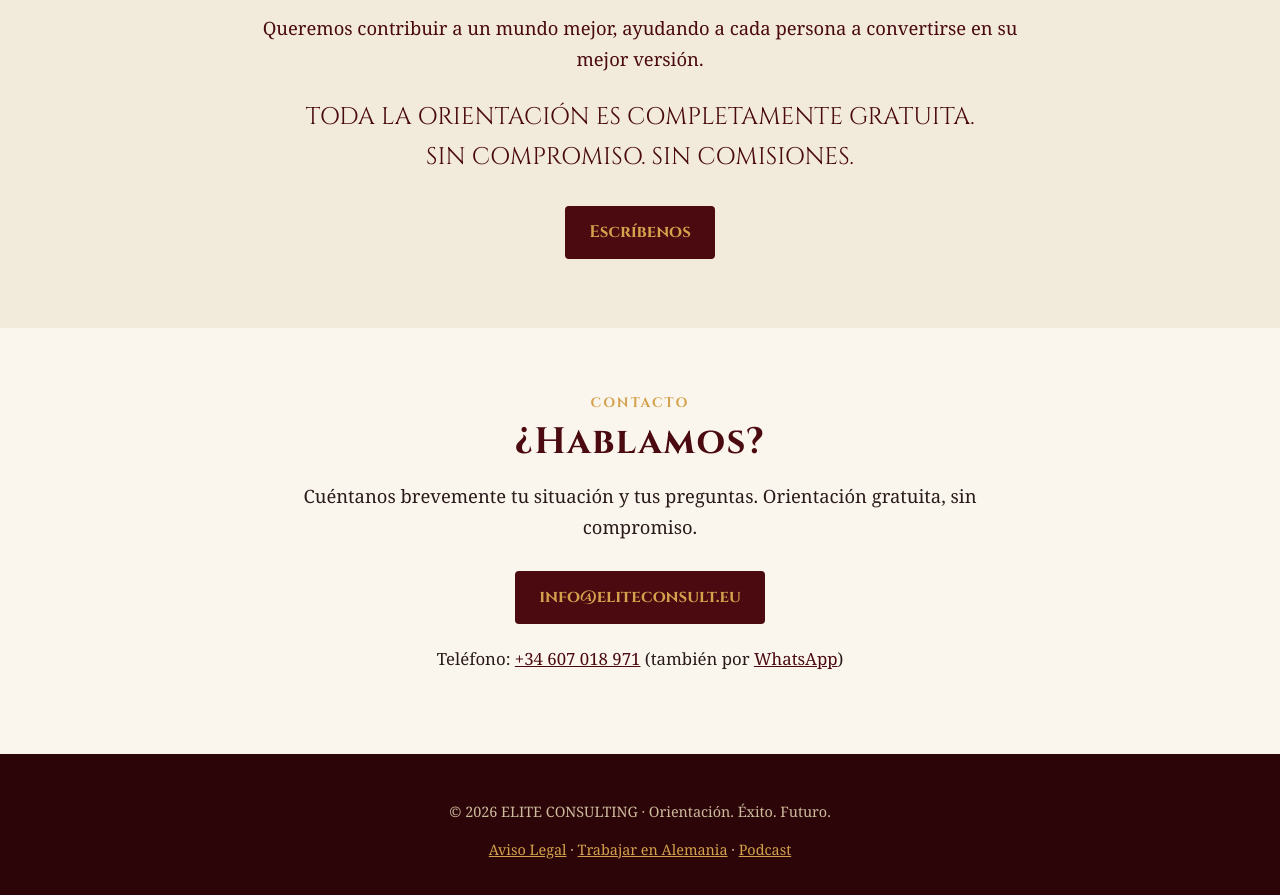
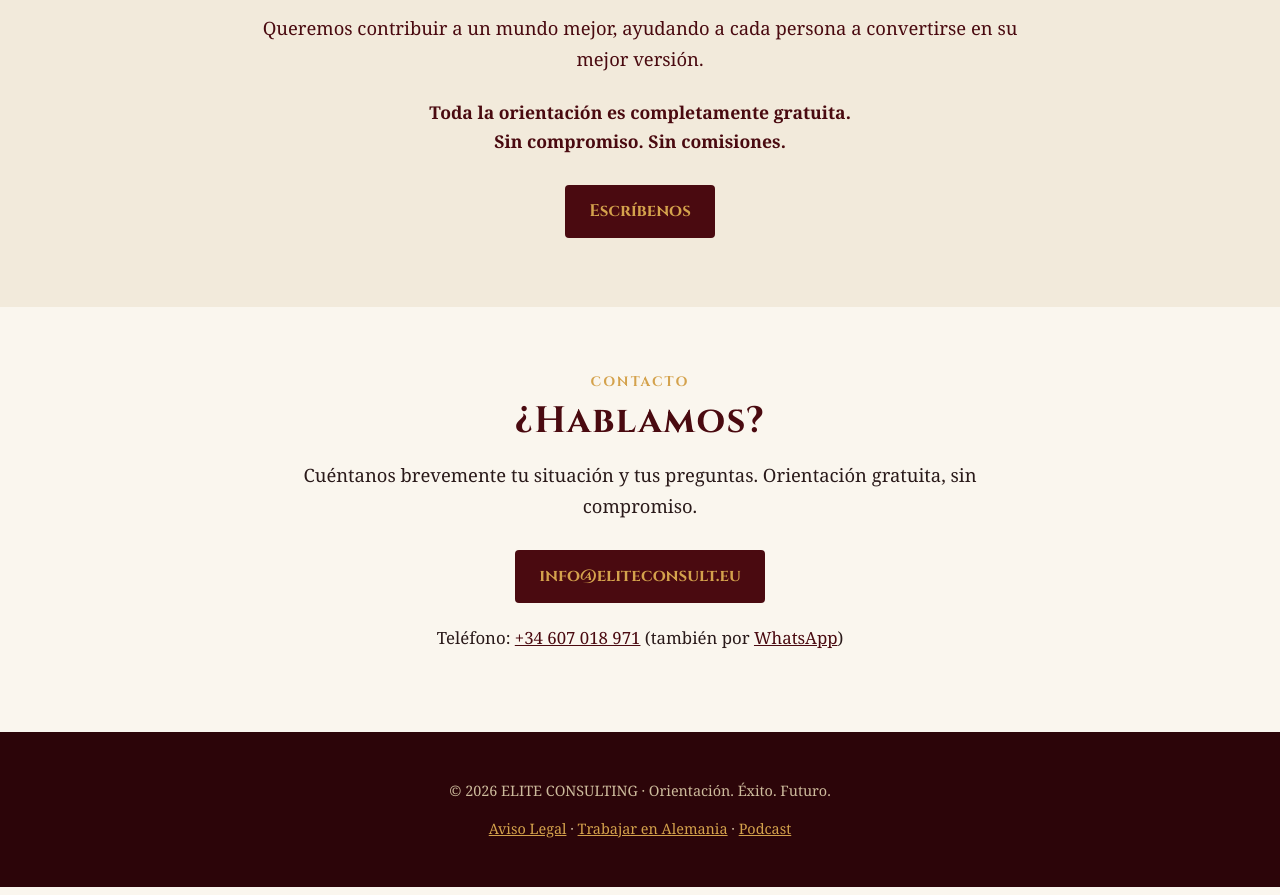
Before and after one commit to EliteConsultingPodcast/eliteconsult-site, a plain HTML site: page index.html in a window 1280 px wide. Shown: the part 4485-5380 px from the top of the page. Drawn offline with Linux system fonts and the light colour scheme.

Commit message:
Set the free-section line to sentence case and body type.
The Spanish and English homepages no longer shout the free-orientation line in capitals, and .free .big uses the body font at 1.1rem instead of Cinzel.

Co-authored-by: EliteConsultingPodcast <EliteConsultingPodcast@users.noreply.github.com>

```diff
--- a/assets/style.css
+++ b/assets/style.css
@@ -41,7 +41,7 @@ details ul{padding-left:1.2rem;margin:.4rem 0}
 .check li::before{content:"✔";position:absolute;left:0;color:var(--g)}
 .free{background:#f2eadb;color:var(--b);text-align:center}
 .free .kicker,.free h2,.free .big{color:var(--b)}
-.free .big{font-family:Cinzel,serif;font-size:clamp(1.1rem,3vw,1.5rem);margin:1.5rem 0}
+.free .big{font-family:Georgia,'Times New Roman',serif;font-size:1.1rem;font-weight:600;text-transform:none;color:var(--b);margin:1.5rem 0}
 .free .btn,.free .btn:hover{background:var(--b);color:var(--g)}
 .pod{display:grid;gap:2rem;grid-template-columns:1fr;align-items:center}@media(min-width:760px){.pod{grid-template-columns:200px 1fr}}
 .pod img{width:200px;max-width:100%;border-radius:12px;border:3px solid var(--g)}
--- a/index.html
+++ b/index.html
@@ -60,7 +60,7 @@
 
 <section class="free alt" id="gratuita"><div class="wrap"><p class="kicker">Asesoramiento completamente gratuito</p><h2>Nuestra misión es ayudar, no vender</h2>
 <p class="lead" style="margin:0 auto">Queremos contribuir a un mundo mejor, ayudando a cada persona a convertirse en su mejor versión.</p>
-<p class="big">TODA LA ORIENTACIÓN ES COMPLETAMENTE GRATUITA.<br>SIN COMPROMISO. SIN COMISIONES.</p>
+<p class="big">Toda la orientación es completamente gratuita.<br>Sin compromiso. Sin comisiones.</p>
 <a class="btn btn-g" href="#contacto">Escríbenos</a></div></section>
 
 <section class="contact" id="contacto"><div class="wrap"><p class="kicker">Contacto</p><h2>¿Hablamos?</h2>
```
Also changed, not shown: en/index.html (+1 -1 lines).
